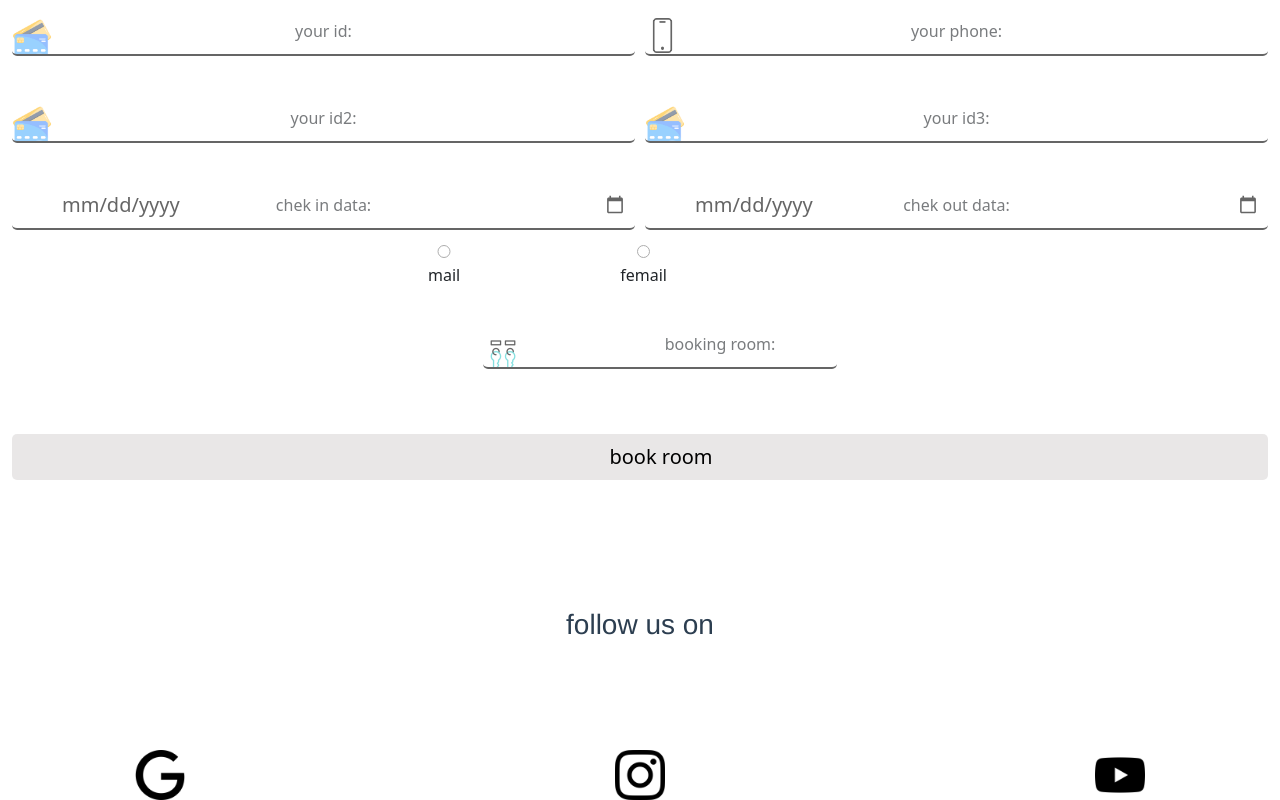
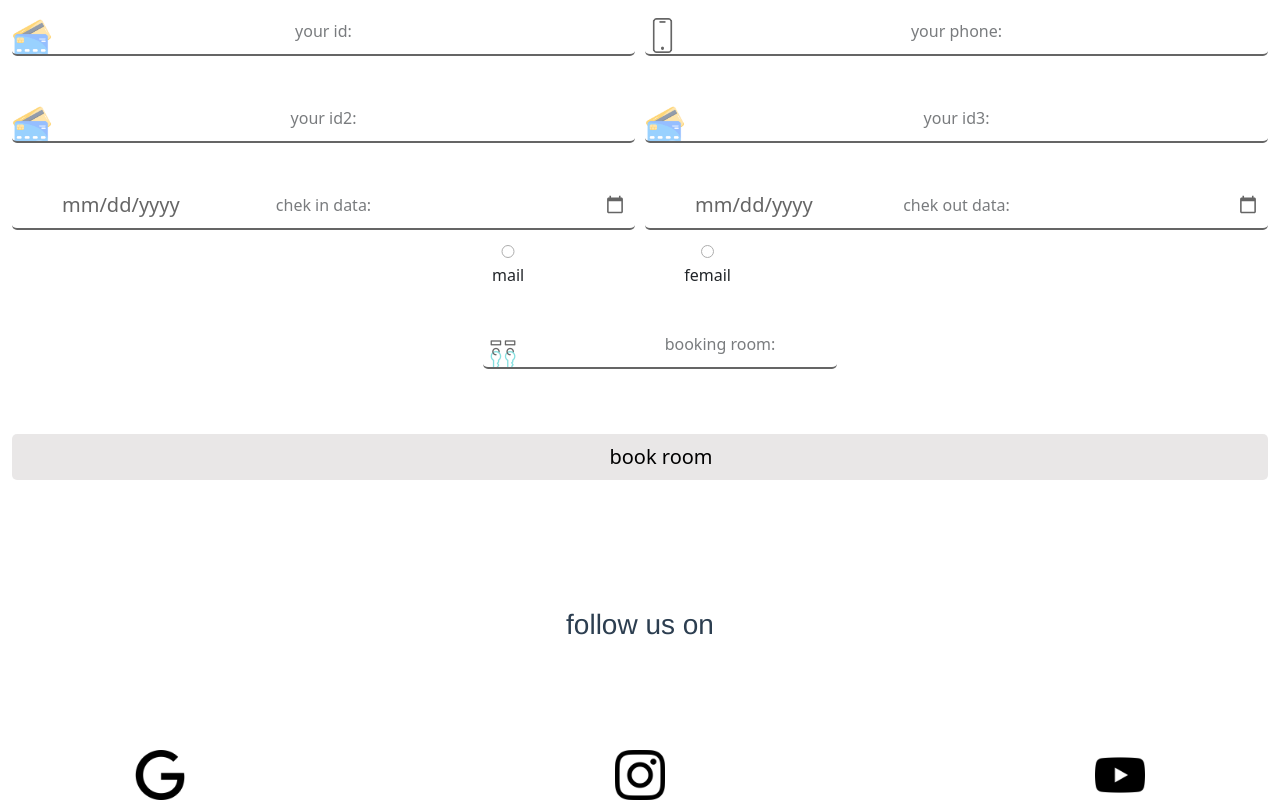
Before and after one commit to Eihapkaram/my, a Vue app: page / in a window 1280 px wide. Shown: the part 4452-5252 px from the top of the page. Built offline with nearby package versions, Linux system fonts and the light colour scheme.

Commit message:
Update App.vue
a

```diff
--- a/src/App.vue
+++ b/src/App.vue
@@ -159,7 +159,7 @@ nav {
     left: 0;
   }
   #garandp div {
-    left: 26rem;
+    left: 30rem;
   }
   #room {
     flex: 1 0 100%;
```
